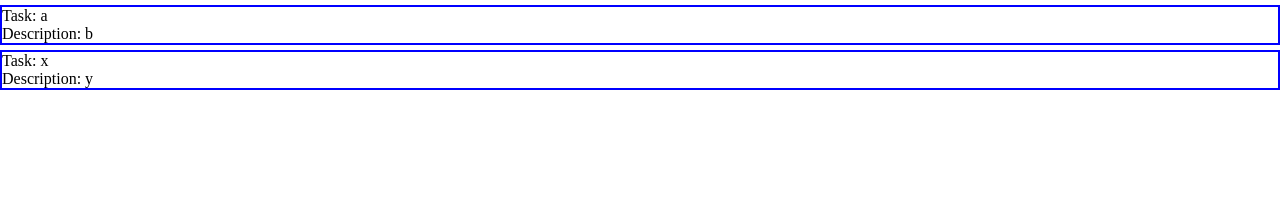
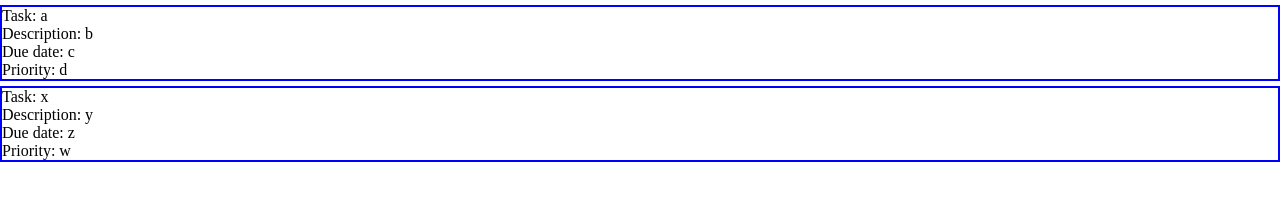
Before and after one commit to sushiroll29/todo-list, a plain HTML site: page index.html in a window 1280 px wide. Drawn offline with Linux system fonts and the light colour scheme.

Commit message:
Create container for each task

```diff
--- a/main.js
+++ b/main.js
@@ -1 +1 @@
-(()=>{"use strict";let t=[];const e=(t,e,n,c)=>({title:t,description:e,dueDate:n,priority:c});function n(e){t.push(e)}const c=e("a","b","c","d"),o=e("x","y","z","w");document.querySelector(".para"),n(c),n(o),t.forEach((t=>{!function(t){const e=document.querySelector(".container"),n=document.createElement("div");n.classList.add("task-container");const c=document.createElement("p");c.textContent=`Task: ${t.title}`;const o=document.createElement("p");o.textContent=`Description: ${t.description}`,n.appendChild(c),n.appendChild(o),e.appendChild(n)}(t)}))})();
+(()=>{"use strict";let t=[];const e=(t,e,c,n)=>({title:t,description:e,dueDate:c,priority:n});function c(e){t.push(e)}const n=e("a","b","c","d"),a=e("x","y","z","w");document.querySelector(".para"),c(n),c(a),t.forEach((t=>{!function(t){const e=document.querySelector(".container"),c=document.createElement("div");c.classList.add("task-card");const n=document.createElement("p");n.classList.add("task-card-title"),n.textContent=`Task: ${t.title}`;const a=document.createElement("p");a.classList.add("task-card-description"),a.textContent=`Description: ${t.description}`;const s=document.createElement("p");s.classList.add("task-card-date"),s.textContent=`Due date: ${t.dueDate}`;const d=document.createElement("p");d.classList.add("task-card-priority"),d.textContent=`Priority: ${t.priority}`,c.append(n,a,s,d),e.appendChild(c)}(t)}))})();
--- a/style.css
+++ b/style.css
@@ -6,7 +6,7 @@
   margin: 0;
 }
 
-.task-container {
+.task-card {
     border: 2px solid blue;
     margin: 5px 0;
 }
```
